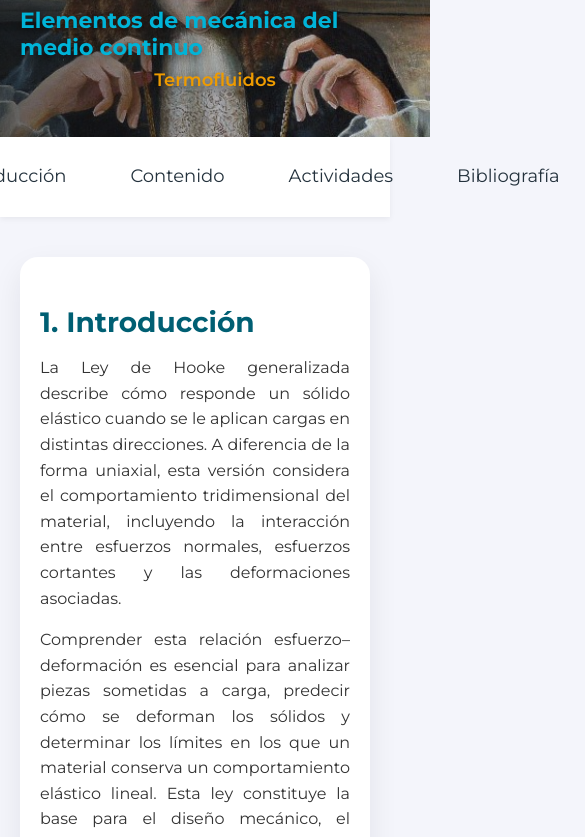
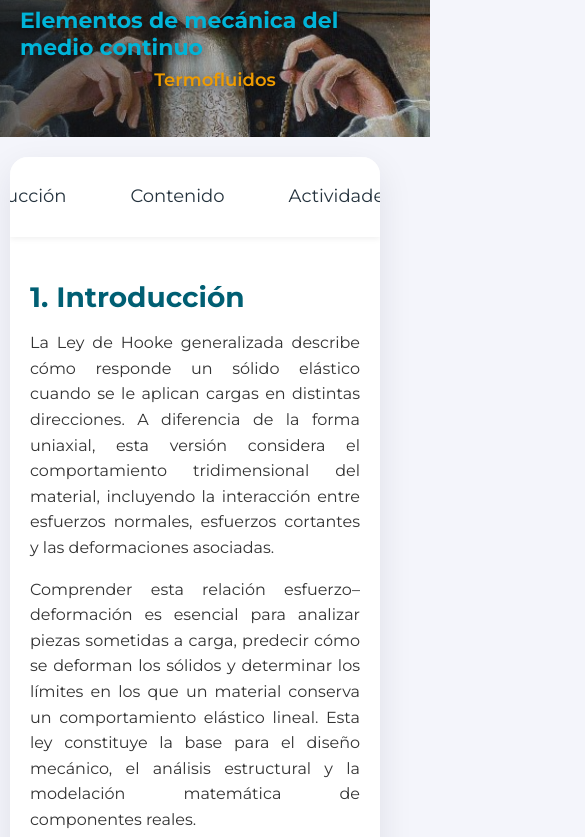
Before and after one commit to manceraemilio604-code/Leydehookeweb, a plain HTML site: page index.html in a window 390 px wide. Shown: the part 193-1030 px from the top of the page, 585 px wide, since content can reach past the window. Drawn offline with nearby package versions, Linux system fonts and the light colour scheme.

Commit message:
Update index.html

```diff
--- a/index.html
+++ b/index.html
@@ -31,11 +31,21 @@
             color: var(--gris-texto);
         }
 
+        /* CONTENEDOR GENERAL QUE ENMARCA TODA LA PÁGINA (EXCEPTO BANNER) */
+        .page-wrapper {
+            max-width: 1250px;
+            margin: 30px auto 40px;
+            background: #ffffff;
+            border-radius: 22px;
+            box-shadow: 0 12px 35px rgba(15, 23, 42, 0.09);
+            padding-bottom: 40px;
+            overflow: hidden;
+        }
+
         /* MENÚ SUPERIOR */
         nav.menu {
             display: flex;
             justify-content: center;
-            /* centrado */
             gap: 40px;
             padding: 20px 40px;
             background: #ffffff;
@@ -64,7 +74,7 @@
             font-weight: 600;
         }
 
-        /* ================== BANNER ================== */
+        /* ================== BANNER (FUERA DE LA TARJETA) ================== */
         .hero-banner {
             width: 100%;
             height: 330px;
@@ -127,7 +137,7 @@
 
         /* ================================================================ */
 
-        /* SECCIONES GENERALES */
+        /* SECCIONES GENERALES DENTRO DE LA TARJETA */
         section {
             padding: 30px 60px;
         }
@@ -153,16 +163,6 @@
 
         #contenido {
             padding-top: 10px;
-        }
-
-        /* TARJETA ESTILO INTRO (CUADRO BLANCO) */
-        .card-intro {
-            background: #ffffff;
-            border-radius: 18px;
-            box-shadow: 0 12px 30px rgba(15, 23, 42, 0.08);
-            padding: 35px 45px 40px;
-            margin-top: 20px;
-            margin-bottom: 20px;
         }
 
         /* TÍTULOS Y SUBTÍTULOS A LA IZQUIERDA */
@@ -415,20 +415,15 @@
         .img-tooltip {
             position: relative;
             display: inline-block;
-            /* sólo ocupa el tamaño de la imagen */
         }
 
         /* TOOLTIP A LA DERECHA, CENTRADO EN ALTURA */
         .tooltip-box {
             position: absolute;
             top: 50%;
-            /* mitad de la imagen */
             right: -10px;
-            /* pegado al borde derecho */
             left: auto;
             transform: translate(100%, -50%);
-            /* lo sacas hacia la derecha y lo centras verticalmente */
-
             background: rgba(0, 0, 0, 0.85);
             color: #ffffff;
             padding: 10px 14px;
@@ -440,8 +435,6 @@
             pointer-events: none;
             transition: opacity 0.25s ease;
             z-index: 50;
-
-            /* para que el texto y el link no se salgan */
             white-space: normal;
             overflow-wrap: anywhere;
             word-break: break-word;
@@ -471,8 +464,9 @@
                 padding-right: 20px;
             }
 
-            .card-intro {
-                padding: 25px 20px 30px;
+            .page-wrapper {
+                margin: 20px 10px 30px;
+                border-radius: 18px;
             }
 
             .hero-text h1 {
@@ -492,7 +486,7 @@
 
 <body>
 
-    <!-- HOME / BANNER -->
+    <!-- HOME / BANNER (A PANTALLA COMPLETA) -->
     <section id="home">
         <div class="hero-banner">
             <div class="hero-text">
@@ -502,6 +496,9 @@
             </div>
         </div>
     </section>
+
+    <!-- CONTENEDOR GENERAL BLANCO -->
+    <div class="page-wrapper">
 
         <!-- MENÚ -->
         <nav class="menu">
@@ -514,7 +511,6 @@
 
         <!-- 1. INTRODUCCIÓN -->
         <section id="introduccion">
-        <div class="card-intro">
             <h2>1. Introducción</h2>
 
             <p>
@@ -546,7 +542,6 @@
                 </div>
                 <div class="pie-imagen">
                     Figura 1. Curva esfuerzo–deformación uniaxial típica.
-                </div>
                 </div>
             </div>
         </section>
@@ -1294,6 +1289,8 @@
             </ul>
         </section>
 
+    </div> <!-- FIN DE page-wrapper -->
+
     <!-- SCRIPTS -->
 
     <!-- MENÚ ACTIVO -->
```
Lines whose indentation alone changed are shown as unchanged.
